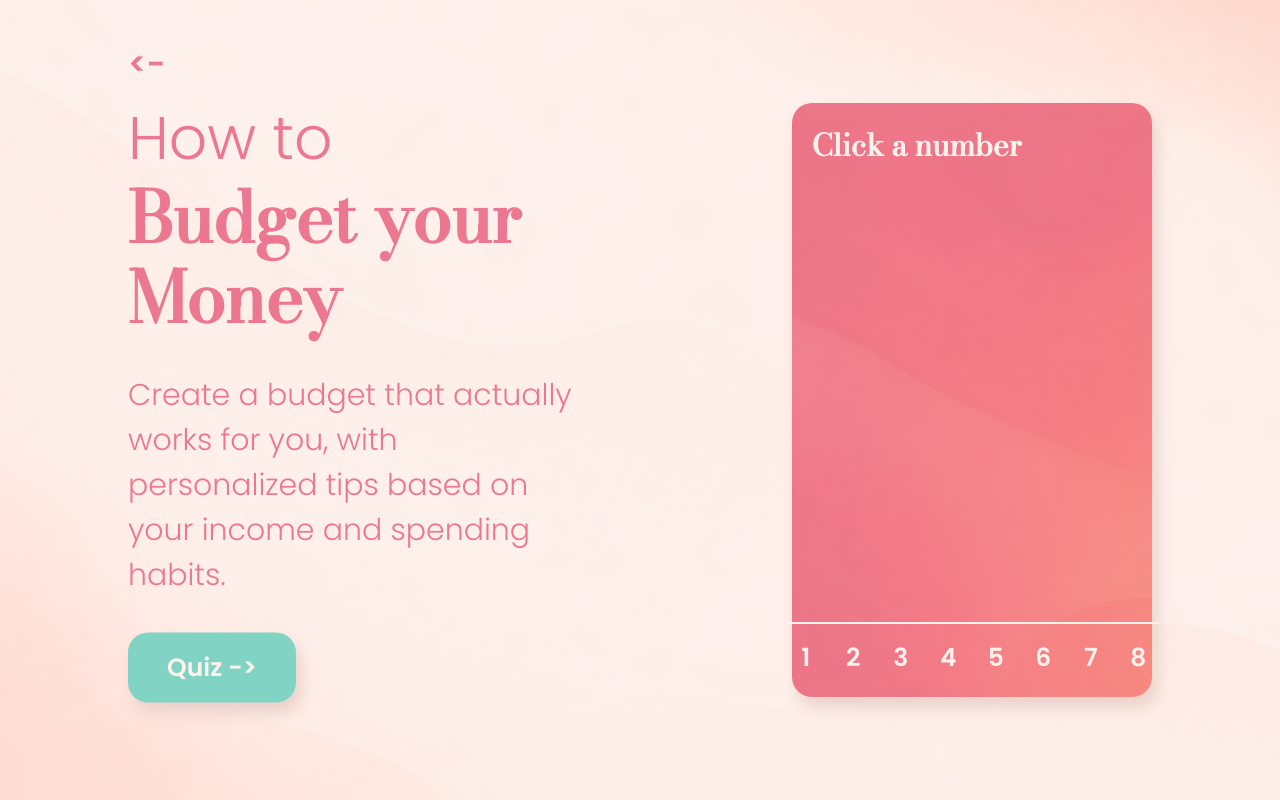
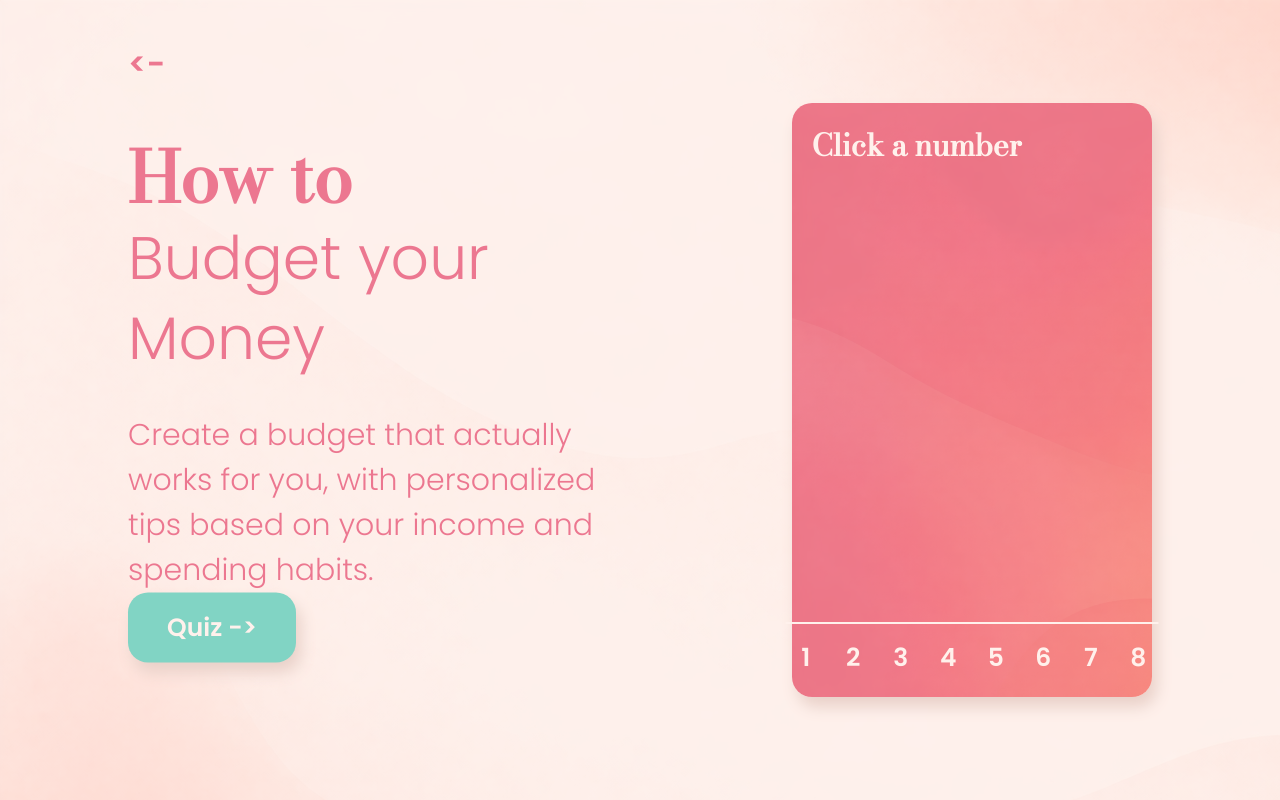
Before and after one commit to callie-txt/DT-Budget-Education, a Flask app: page /information in a window 1280 px wide. Run offline with Flask 3, Linux system fonts and the light colour scheme.

Commit message:
shared base stylesheet

```diff
--- /dev/null
+++ b/static/base.css
@@ -0,0 +1,58 @@
+html, body {
+    height: 100%;
+    margin: 0;
+}
+
+body.income-page {
+    margin: 0;
+    padding: 0;
+    height: 100%;
+    width: 100%;
+    background-position: center;
+    background-repeat: no-repeat;
+}
+
+.backbutton {
+    position: fixed;
+    top: 5%;
+    text-decoration: none;
+    transition: transform 0.5s ease;
+}
+
+.backbuttontext {
+    font-family: 'Poppins', sans-serif;
+    font-weight: bold;
+    font-size: 32px;
+}
+
+.backbutton:hover {
+    transform: scale(1.3);
+}
+
+.maintext {
+    position: fixed;
+    top: 50%;
+    transform: translateY(-50%);
+    width: 40%;
+}
+
+.title1 {
+    font-family: 'Bodoni Moda', serif;
+    font-weight: bold;
+    font-size: 70px;
+    line-height: 80px;
+    margin-bottom: 0px;
+}
+
+.title2 {
+    font-family: 'Poppins', sans-serif;
+    font-weight: 200;
+    font-size: 60px;
+    line-height: 80px;
+    margin-bottom: 35px;
+}
+.subtitle {
+    font-family: 'Poppins', sans-serif;
+    font-weight: 200;
+    font-size: 30px;
+}
--- a/static/info.css
+++ b/static/info.css
@@ -1,78 +1,24 @@
-html, body {
-    height: 100%;
-    margin: 0;
-}
-
 body.info-page {
-    margin: 0;
-    padding: 0;
     background-image: url("BGL.PNG");
-    height: 100%;
-    width: 100%;
-    background-position: center;
-    background-repeat: no-repeat;
 }
 
 .backbutton {
-    position: fixed;
-    top: 5%;
     left: 10%;
-    text-decoration: none;
-    transition: transform 0.5s ease;
 }
 
 .backbuttontext {
-    font-family: 'Poppins', sans-serif;
-    font-weight: bold;
-    font-size: 32px;
     color: #ec7790;
 }
 
-.backbutton:hover {
-    transform: scale(1.3);
+.maintext {
+    left: 10%;
+    text-align: left;
 }
 
-.info-layout {
-    position: fixed;
-    top: 50%;
-    left: 10%;
-    transform: translateY(-50%);
-    width: 45%;
-    display: flex;
-    flex-direction: column;
-    align-items: flex-start;
-}
-
-.maintext {
-    text-align: left;
-    width: 100%;
-}
-
-.title1 {
-    font-family: 'Poppins', serif;
-    font-weight: 200;
-    font-size: 60px;
+.title1,
+.title2,
+.subtitle {
     color: #ec7790;
-    line-height: 80px;
-}
-
-.title2 {
-    font-family: 'Bodoni Moda', serif;
-    font-weight: bold;
-    font-size: 70px;
-    color: #ec7790;
-    line-height: 80px;
-    margin-bottom: 35px;
-
-}
-
-.subtitle {
-    font-family: 'Poppins', sans-serif;
-    font-weight: 200;
-    font-size: 30px;
-    color: #ec7790;
-    width: 80%;
-    margin-bottom: 35px;
 }
 
 .quizbutton {
--- a/templates/goal.html
+++ b/templates/goal.html
@@ -4,6 +4,7 @@
     <meta charset="UTF-8">
     <meta name="viewport" content="width=device-width, initial-scale=1.0">
     <link rel="stylesheet" href="{{ url_for('static', filename='goal.css') }}">
+    <link rel="stylesheet" href="{{ url_for('static', filename='base.css') }}">
     <link href="https://fonts.googleapis.com/css2?family=Playfair+Display&family=Poppins:wght@300;400;600&display=swap" rel="stylesheet">
     <title>Saving Goal Calculator</title>
 </head>
--- a/templates/income.html
+++ b/templates/income.html
@@ -4,6 +4,7 @@
     <meta charset="UTF-8">
     <meta name="viewport" content="width=device-width, initial-scale=1.0">
     <link rel="stylesheet" href="{{ url_for('static', filename='income.css') }}">
+    <link rel="stylesheet" href="{{ url_for('static', filename='base.css') }}">
     <link href="https://fonts.googleapis.com/css2?family=Playfair+Display&family=Poppins:wght@300;400;600&display=swap" rel="stylesheet">
     <title>Income Smoothing Calculator</title>
 </head>
--- a/templates/info.html
+++ b/templates/info.html
@@ -4,6 +4,7 @@
     <meta charset="UTF-8">
     <meta name="viewport" content="width=device-width, initial-scale=1.0">
     <link rel="stylesheet" href="{{ url_for('static', filename='info.css') }}">
+    <link rel="stylesheet" href="{{ url_for('static', filename='base.css') }}">
     <link href="https://fonts.googleapis.com/css2?family=Bodoni+Moda&family=Poppins:wght@300;400;600&display=swap" rel="stylesheet">
     <title>Budget Education</title>
 </head>
@@ -12,17 +13,16 @@
         <span class="backbuttontext">&lt;-</span>
     </a>
 
-    <div class="info-layout">
-        <div class = "maintext">
-            <div class="title1"> How to </div>
-            <div class="title2"> Budget your Money </div>
-            <div class="subtitle">Create a budget that actually works for you, with personalized tips based on your income and spending habits.</div>
-        </div>
-
+    <div class = "maintext">
+        <div class="title1"> How to </div>
+        <div class="title2"> Budget your Money </div>
+        <div class="subtitle">Create a budget that actually works for you, with personalized tips based on your income and spending habits.</div>
         <a href="{{ url_for('quiz') }}" class="quizbutton">
             <span class="quizbuttontext">Quiz -></span>
         </a>
-    </div>
+     </div>
+
+
 
     <div class="box">
         <h2 class="boxtitle" id="boxtitle">Click a number</h2>
--- a/templates/quiz.html
+++ b/templates/quiz.html
@@ -4,6 +4,7 @@
     <meta charset="UTF-8">
     <meta name="viewport" content="width=device-width, initial-scale=1.0">
     <link rel="stylesheet" href="{{ url_for('static', filename='quiz.css') }}">
+    <link rel="stylesheet" href="{{ url_for('static', filename='base.css') }}">
     <link href="https://fonts.googleapis.com/css2?family=Playfair+Display&family=Poppins:wght@300;400;600&display=swap" rel="stylesheet">
 </head>
 
@@ -13,7 +14,7 @@
     </a>
 
     <div class="maintext">
-        <div class="title">Quiz</div>
+        <div class="title1">Quiz</div>
         <div class="subtitle">
             Create a budget that actually works for you, with personalized tips based on your income and spending habits.
         </div>
```
Also changed, not shown: static/goal.css (+5 -49 lines), static/income.css (+5 -49 lines), static/quiz.css (+6 -41 lines).
